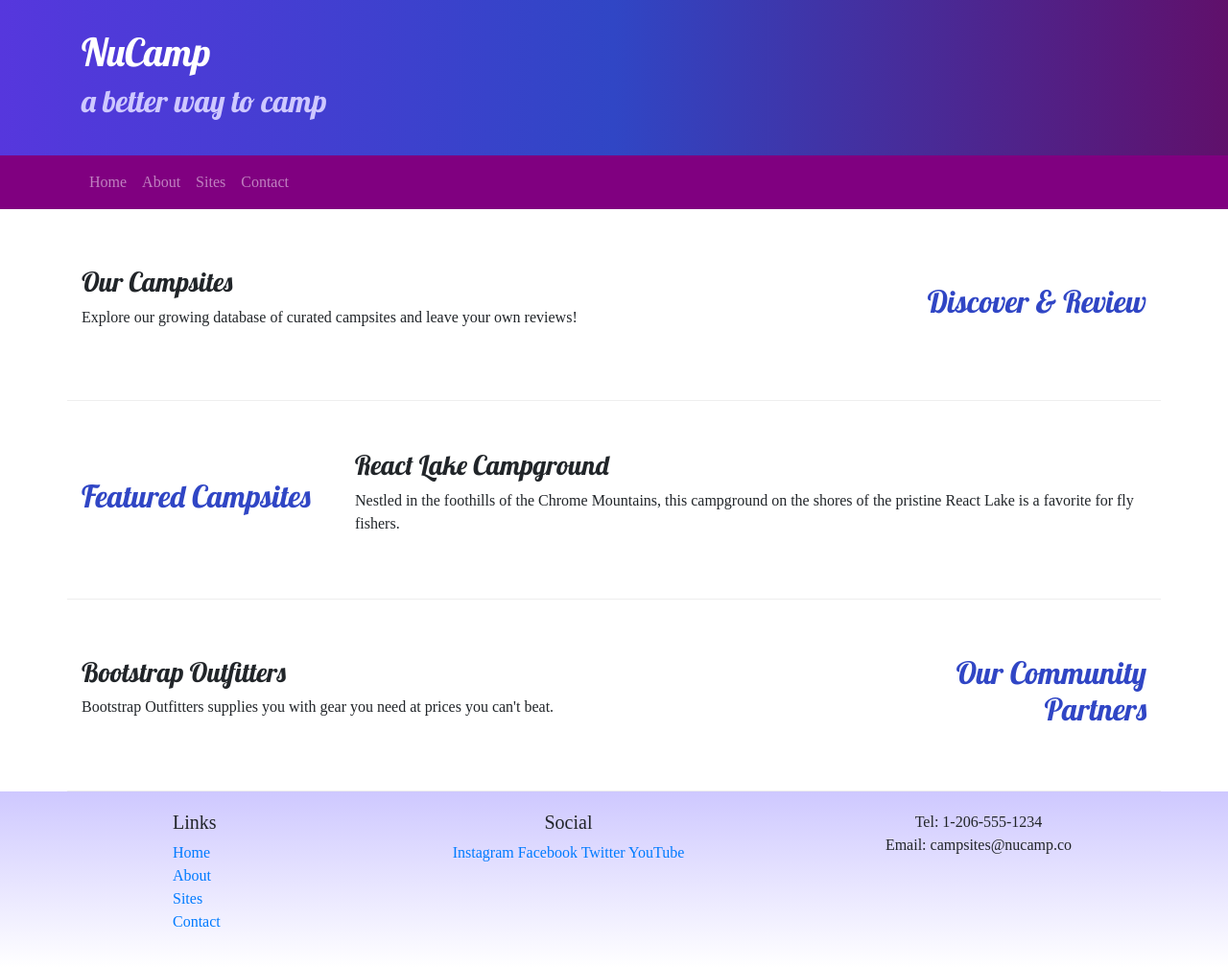
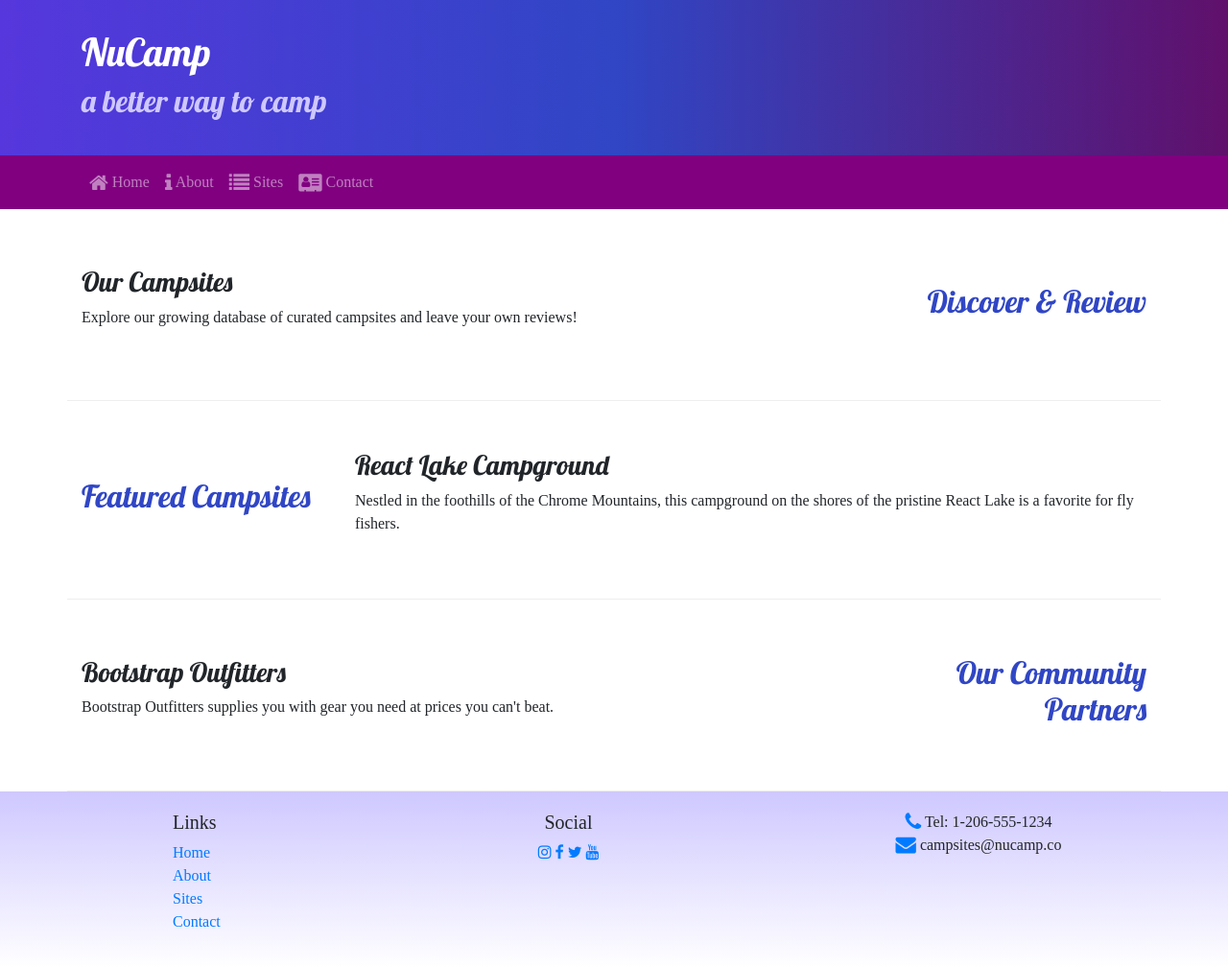
Before and after one commit to Ollen-Hopkins/Bootstrap-course, a website: page index.html in a window 1280 px wide. Shown: the whole page at 96% size. Drawn offline with nearby package versions, Linux system fonts and the light colour scheme.

Commit message:
added icons to index.html

```diff
--- a/index.html
+++ b/index.html
@@ -1,18 +1,26 @@
 <!DOCTYPE html>
 <html lang="en">
-
   <head>
-
     <head>
       <!-- Required meta tags always come first -->
       <meta charset="utf-8" />
       <meta name="viewport" content="width=device-width, initial-scale=1" />
 
       <!-- Bootstrap CSS -->
-    <link rel="stylesheet" href="node_modules/bootstrap/dist/css/bootstrap.min.css" />
+      <link
+        rel="stylesheet"
+        href="node_modules/bootstrap/dist/css/bootstrap.min.css"
+      />
 
       <!-- Additional CSS must be placed after Bootstrap CSS -->
-    <link rel="stylesheet" href="https://fonts.googleapis.com/css?family=Lobster|Open+Sans" />
+      <link
+        rel="stylesheet"
+        href="node_modules/font-awesome/css/font-awesome.min.css"
+      />
+      <link
+        rel="stylesheet"
+        href="https://fonts.googleapis.com/css?family=Lobster|Open+Sans"
+      />
       <link rel="stylesheet" href="css/styles.css" />
 
       <title>NuCamp: A Better Way To Camp</title>
@@ -33,19 +41,36 @@
 
     <nav class="navbar navbar-expand-sm navbar-dark sticky-top">
       <div class="container">
-      <button class="navbar-toggler ml-auto" type="button" data-toggle="collapse" data-target="#nucampNavbar">
+        <button
+          class="navbar-toggler ml-auto"
+          type="button"
+          data-toggle="collapse"
+          data-target="#nucampNavbar"
+        >
           <span class="navbar-toggler-icon"></span>
         </button>
         <div class="collapse navbar-collapse" id="nucampNavbar">
           <ul class="navbar-nav">
             <li class="nav-item-active">
-            <a class="nav-link" href="#">Home</a>
+              <a class="nav-link" href="#">
+                <i class="fa fa-home fa-lg"></i> Home</a
+              >
             </li>
             <li class="nav-item">
-            <a class="nav-link" href="aboutus.html">About</a>
+              <a class="nav-link" href="aboutus.html">
+                <i class="fa fa-info fa-lg"></i> About</a
+              >
             </li>
-          <li class="nav-item"><a class="nav-link" href="#">Sites</a></li>
-          <li class="nav-item"><a class="nav-link" href="#"> Contact</a></li>
+            <li class="nav-item">
+              <a class="nav-link" href="#">
+                <i class="fa fa-list fa-lg"></i> Sites</a
+              >
+            </li>
+            <li class="nav-item">
+              <a class="nav-link" href="#">
+                <i class="fa fa-address-card fa-lg"></i> Contact</a
+              >
+            </li>
           </ul>
         </div>
       </div>
@@ -105,14 +130,14 @@
           </div>
           <div class="col-6 col-sm-5 text-center">
             <h5>Social</h5>
-          <a href="http://instagram.com/">Instagram</a>
-          <a href="http://facebook.com/">Facebook</a>
-          <a href="http://twitter.com/">Twitter</a>
-          <a href="http://youtube.com/">YouTube</a>
+            <a href="http://instagram.com/"><i class="fa fa-instagram"></i></a>
+            <a href="http://facebook.com/"><i class="fa fa-facebook"></i></a>
+            <a href="http://twitter.com/"><i class="fa fa-twitter"></i></a>
+            <a href="http://youtube.com/"><i class="fa fa-youtube"></i></a>
           </div>
           <div class="col-sm-4 text-center">
-          Tel: 1-206-555-1234<br />
-          Email: campsites@nucamp.co
+            <i class="fa fa-phone fa-lg text-primary"></i> Tel: 1-206-555-1234<br />
+            <i class="fa fa-envelope fa-lg text-primary"></i> campsites@nucamp.co
           </div>
         </div>
       </div>
@@ -122,5 +147,4 @@
     <script src="node_modules/popper.js/dist/umd/popper.min.js"></script>
     <script src="node_modules/bootstrap/dist/js/bootstrap.min.js"></script>
   </body>
-
 </html>
```
Lines whose indentation alone changed are shown as unchanged.
